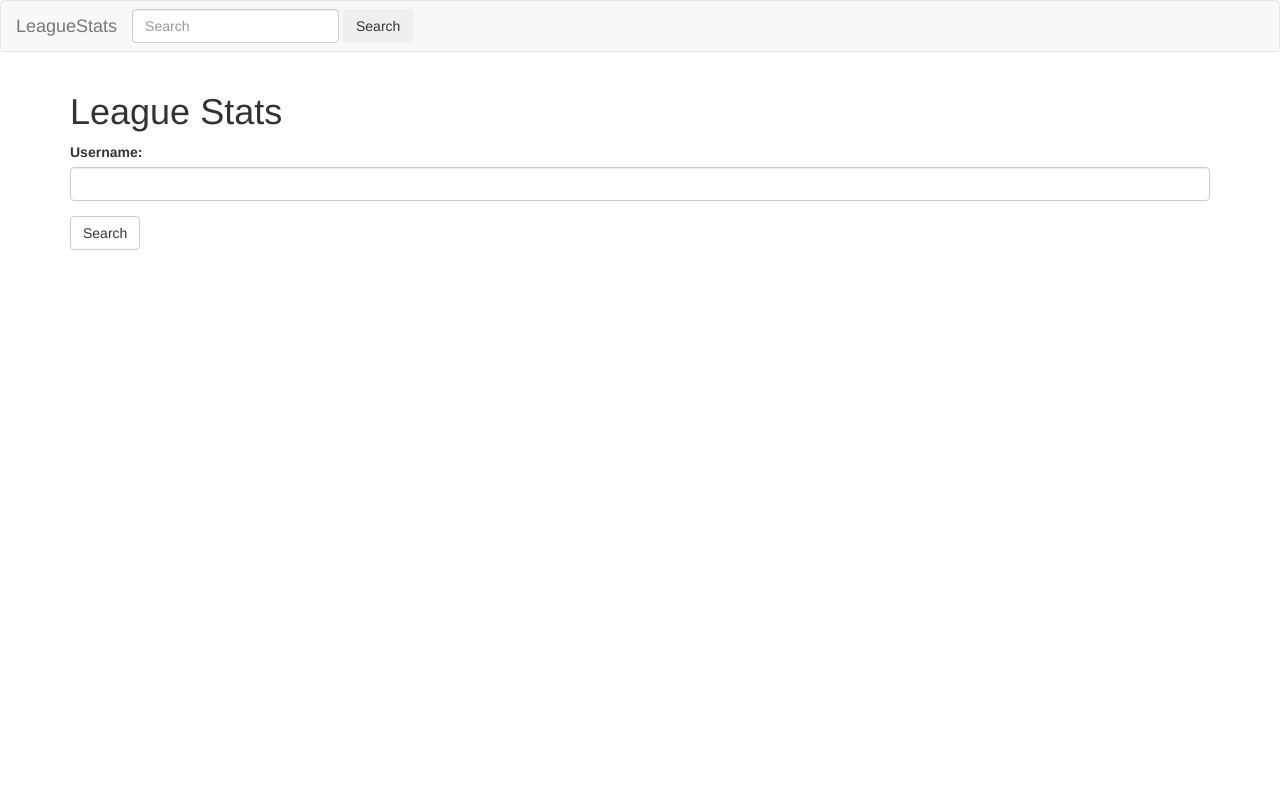
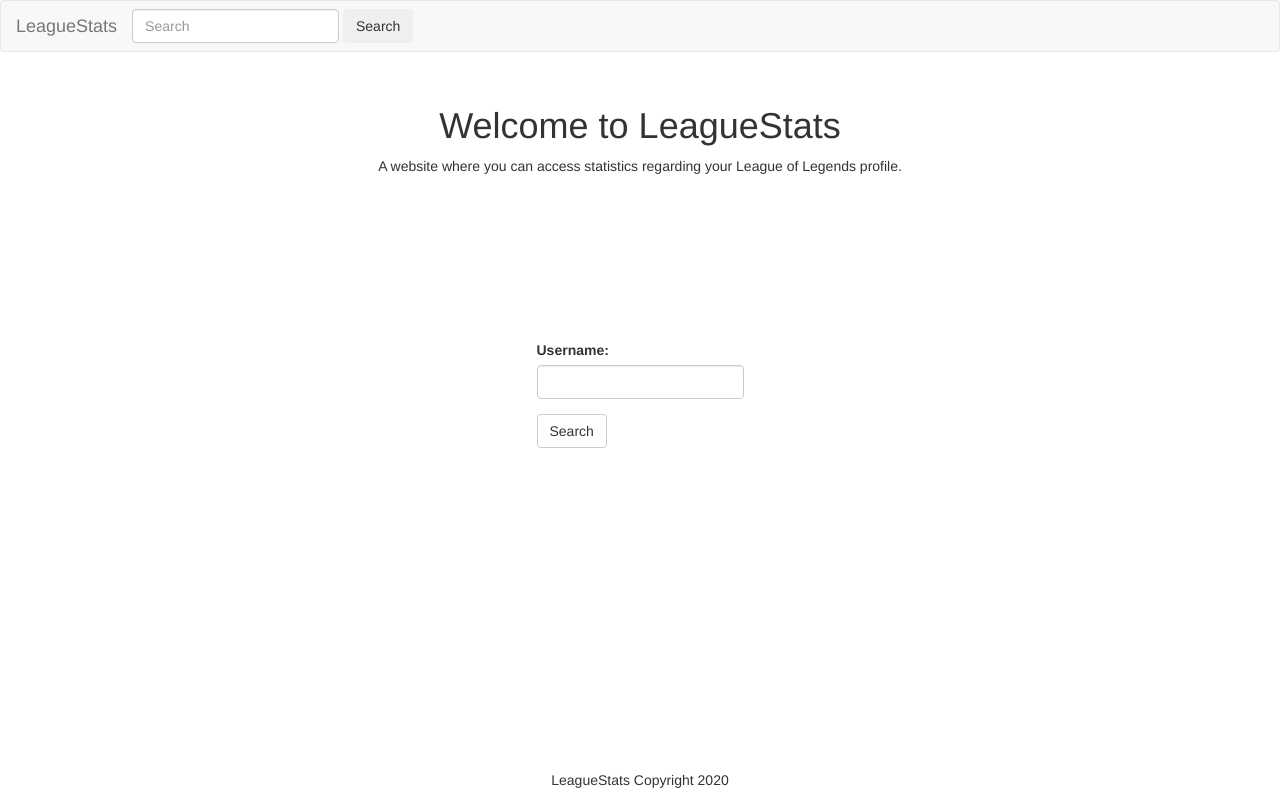
Before and after one commit to dtuckersuh/League-Stats, a Flask app: page / in a window 1280 px wide. Run offline with Flask 2, Linux system fonts and the light colour scheme; some libraries are stand-ins or nearby versions.

Commit message:
homepage css

```diff
--- /dev/null
+++ b/app/static/css/homepage.css
@@ -0,0 +1,29 @@
+html, body {
+    height: 100%;
+}
+
+.main {
+    display: flex;
+    flex-direction: column;
+    justify-content: center;
+    align-items: center;
+}
+
+.header {
+    padding: 1em;
+    height: 10vw;
+    text-align: center;
+    justify-content: center;
+    box-sizing: border-box;
+}
+
+.form {
+    padding: 5em;
+    width: auto;
+    justify-content: center;
+}
+
+footer {
+    position: absolute;
+    bottom: 0;
+}
--- a/app/summoner.py
+++ b/app/summoner.py
@@ -6,7 +6,7 @@ import os
 
 class Summoner:
 
-    watcher = RiotWatcher('RGAPI-7bfc7e38-2236-41d2-a6be-e02a21e7863f')
+    watcher = RiotWatcher('RGAPI-b671b2bb-44a2-4f4f-b103-10792796ef60')
     region = 'na1'
 
     def __init__(self, username):
--- a/app/templates/base.html
+++ b/app/templates/base.html
@@ -16,12 +16,9 @@ Welcome to LeagueStats
         <button class="btn btn-outline-success my-2 my-sm-0" type="submit">Search</button>
     </form>
 </nav>
-
 {% endblock %}
 
 {% block content %}
-<div class="container">
     {% block app_content %}
     {% endblock %}
-</div>
 {% endblock %}
--- a/app/templates/index.html
+++ b/app/templates/index.html
@@ -2,8 +2,26 @@
 {% import 'bootstrap/wtf.html' as wtf %}
 
 {% block app_content %}
-    <h1>League Stats</h1>
-    {% if form %}
-        {{ wtf.quick_form(form, action=url_for('index'))}}
-    {% endif %}
+<head>
+	<meta charset="UTF-8" />
+	<meta name="viewport" content="width=device-width, initial-scale=1.0" />
+	<link rel="stylesheet" href="../static/css/homepage.css" />
+</head>
+<body>
+    <div class="main">
+        <section class="header">
+            <h1>Welcome to LeagueStats</h1>
+            <p>
+                A website where you can access statistics regarding your League of Legends
+                profile.
+            </p>
+        </section>
+        <section class="form">
+            {% if form %} {{ wtf.quick_form(form, action=url_for('index'))}} {% endif %}
+        </section>
+        <footer>
+            <p>LeagueStats Copyright 2020</p>
+        </footer>
+    </div>
+</body>
 {% endblock %}
--- a/app/templates/user.html
+++ b/app/templates/user.html
@@ -2,7 +2,7 @@
 
 {% block app_content %}
     <head>
-        <link rel="stylesheet"  type="text/css" href="{{ url_for('static', filename='css/summoner_layout.css') }}">
+        <link rel="stylesheet"  type="text/css" href="{{ url_for('static', filename='css/profilePage.css') }}">
         <script src='https://cdn.jsdelivr.net/npm/chart.js@2.9.3/dist/Chart.min.js'></script>
     </head>
 
```
Also changed, not shown: app/static_data.py (deleted, +0 -14 lines), app/static/css/profilePage.css (renamed from app/static/css/summoner_layout.css).
